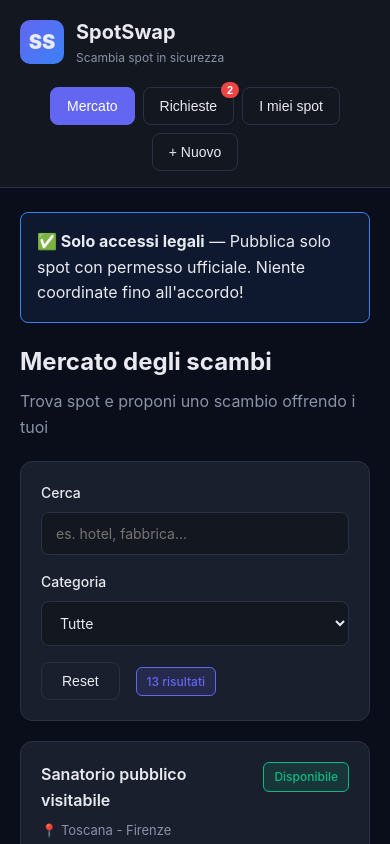
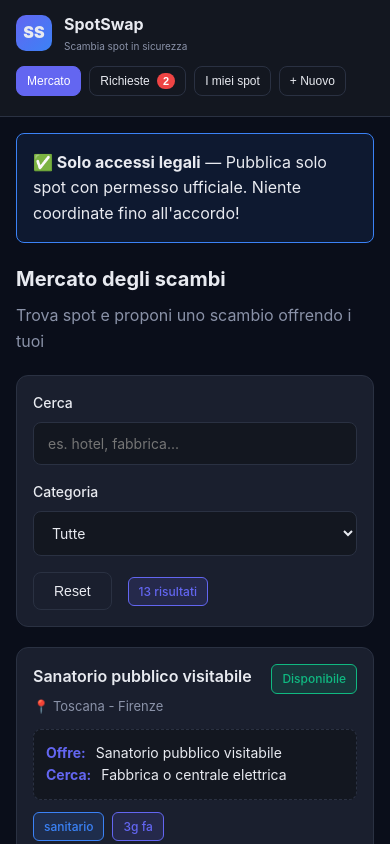
Before and after one commit to ProddNova/scambio, a plain HTML site: page index.html in a window 390 px wide. Drawn offline with Linux system fonts and the light colour scheme.

Commit message:
Update index.html

```diff
--- a/index.html
+++ b/index.html
@@ -54,6 +54,7 @@
       display:flex;
       align-items:center;
       gap:12px;
+      flex-shrink:0;
     }
 
     .logo{
@@ -70,17 +71,22 @@
     .brand h1{
       font-size:20px;
       color:var(--text);
+      white-space:nowrap;
     }
 
     .brand p{
       font-size:12px;
       color:var(--text-muted);
+      white-space:nowrap;
     }
 
     nav{
       display:flex;
       gap:8px;
       flex-wrap:wrap;
+      justify-content:flex-end;
+      flex:1;
+      min-width:0; /* Permette lo shrink */
     }
 
     .nav-btn{
@@ -94,6 +100,8 @@
       transition:all .2s;
       font-size:14px;
       position:relative;
+      white-space:nowrap;
+      flex-shrink:0;
     }
 
     .nav-btn:hover{
@@ -606,6 +614,8 @@
       gap:8px;
       margin-bottom:20px;
       border-bottom:1px solid var(--border);
+      overflow-x:auto;
+      padding-bottom:2px;
     }
 
     .tab{
@@ -617,6 +627,8 @@
       border-bottom:2px solid transparent;
       transition:all .2s;
       font-weight:500;
+      white-space:nowrap;
+      flex-shrink:0;
     }
 
     .tab:hover{
@@ -628,15 +640,64 @@
       border-bottom-color:var(--primary);
     }
 
-    /* RESPONSIVE */
+    /* RESPONSIVE - FIX PER MOBILE */
     @media (max-width:768px){
       .header-content{
-        flex-direction:column;
-        align-items:stretch;
+        flex-direction:row;
+        flex-wrap:wrap;
+        padding:12px 16px;
+        gap:12px;
+      }
+
+      .logo-area{
+        flex:1;
+        min-width:0;
+      }
+
+      .brand h1{
+        font-size:18px;
       }
 
       nav{
-        justify-content:center;
+        order:2;
+        flex:1 1 100%;
+        overflow-x:auto;
+        padding-bottom:8px;
+        justify-content:flex-start;
+        margin-top:0;
+        -webkit-overflow-scrolling:touch;
+      }
+
+      nav::-webkit-scrollbar{
+        height:4px;
+      }
+
+      nav::-webkit-scrollbar-track{
+        background:var(--bg-light);
+        border-radius:2px;
+      }
+
+      nav::-webkit-scrollbar-thumb{
+        background:var(--border);
+        border-radius:2px;
+      }
+
+      .nav-btn{
+        padding:8px 12px;
+        font-size:13px;
+        flex-shrink:0;
+      }
+
+      .nav-btn .badge-count{
+        position:relative;
+        top:0;
+        right:0;
+        margin-left:4px;
+        display:inline-block;
+      }
+
+      .container{
+        padding:16px;
       }
 
       .form-row{
@@ -644,9 +705,66 @@
       }
 
       .toast{
-        left:20px;
-        right:20px;
-        bottom:20px;
+        left:16px;
+        right:16px;
+        bottom:16px;
+        min-width:auto;
+      }
+
+      .grid{
+        grid-template-columns:1fr;
+        gap:12px;
+      }
+
+      .card{
+        padding:16px;
+      }
+
+      .spot-card{
+        padding:16px;
+      }
+
+      .modal{
+        padding:20px 16px;
+      }
+
+      .section-header h2{
+        font-size:20px;
+      }
+
+      .filters{
+        padding:16px;
+      }
+    }
+
+    /* Per schermi molto piccoli */
+    @media (max-width:480px){
+      .logo{
+        width:36px;
+        height:36px;
+        font-size:16px;
+      }
+
+      .brand h1{
+        font-size:16px;
+      }
+
+      .brand p{
+        font-size:10px;
+      }
+
+      .nav-btn{
+        padding:6px 10px;
+        font-size:12px;
+      }
+
+      .tabs{
+        gap:4px;
+      }
+
+      .tab{
+        padding:10px 12px;
+        font-size:14px;
       }
     }
   </style>
```
